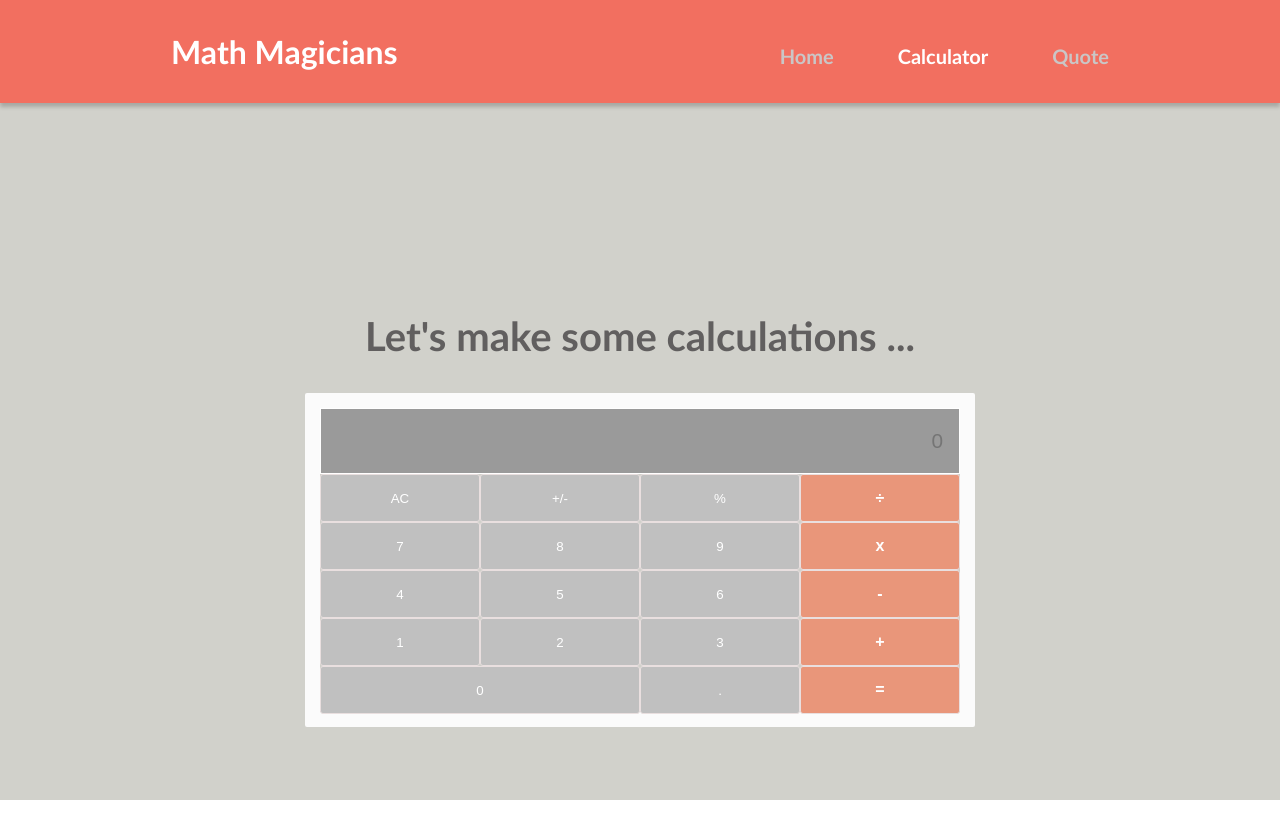
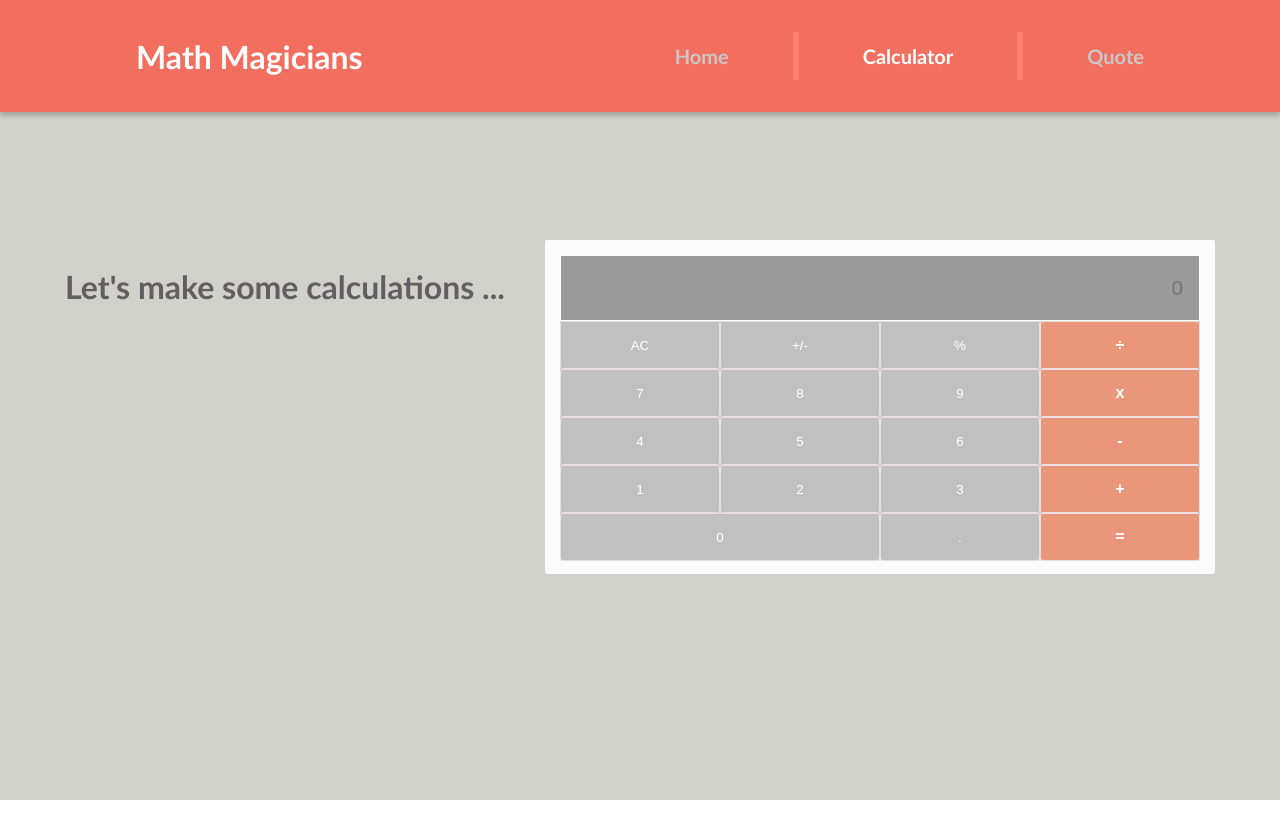
Before and after one commit to BiancaMe/math-magicians, a React (Create React App) app: page /calculator in a window 1280 px wide. Shown: the top 838 px of the page. Built offline with nearby package versions, Linux system fonts and the light colour scheme.

Commit message:
Changes required in design

```diff
--- a/src/components/navbar.js
+++ b/src/components/navbar.js
@@ -8,7 +8,13 @@ const Navbar = () => (
         <NavLink className="item" to="/">Home</NavLink>
       </li>
       <li>
+        <div className="line" />
+      </li>
+      <li>
         <NavLink className="item" to="/calculator">Calculator</NavLink>
+      </li>
+      <li>
+        <div className="line" />
       </li>
       <li>
         <NavLink className="item" to="/quote">Quote</NavLink>
--- a/src/style/calculator.css
+++ b/src/style/calculator.css
@@ -3,13 +3,12 @@
   height: 100vh;
   display: flex;
   justify-content: center;
-  align-items: center;
-  padding: 0 5% 0 0;
-  flex-direction: column;
+  padding: 10% 5% 0 0;
+  gap: 40px;
 }
 
 .app h2 {
-  font-size: 2.5em;
+  font-size: 2em;
   font-family: 'Gill Sans', 'Gill Sans MT', Calibri, 'Trebuchet MS', sans-serif;
   color: rgb(97, 95, 95);
 }
--- a/src/style/navbar.css
+++ b/src/style/navbar.css
@@ -20,3 +20,8 @@
 .active {
   color: rgb(255, 255, 255);
 }
+
+.line {
+  border-left: 6px solid salmon;
+  height: 1.5em;
+}
```
